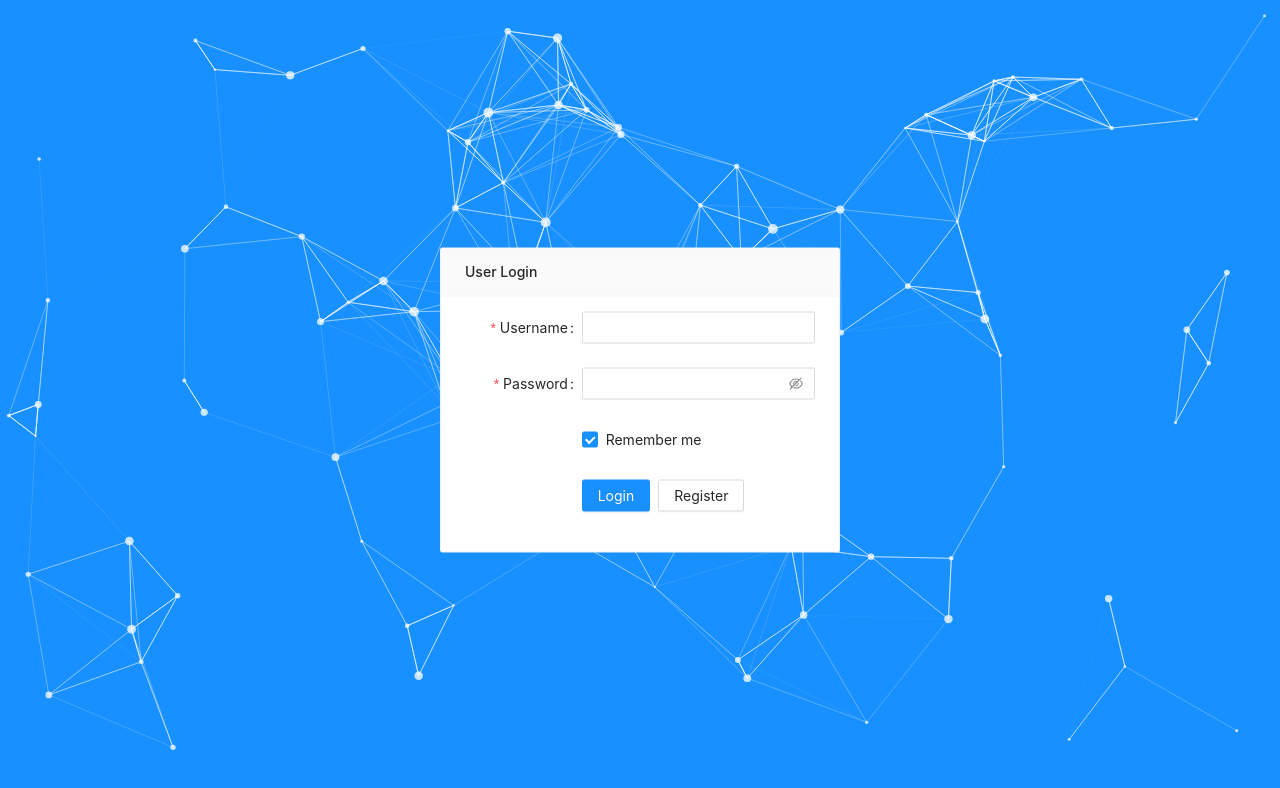
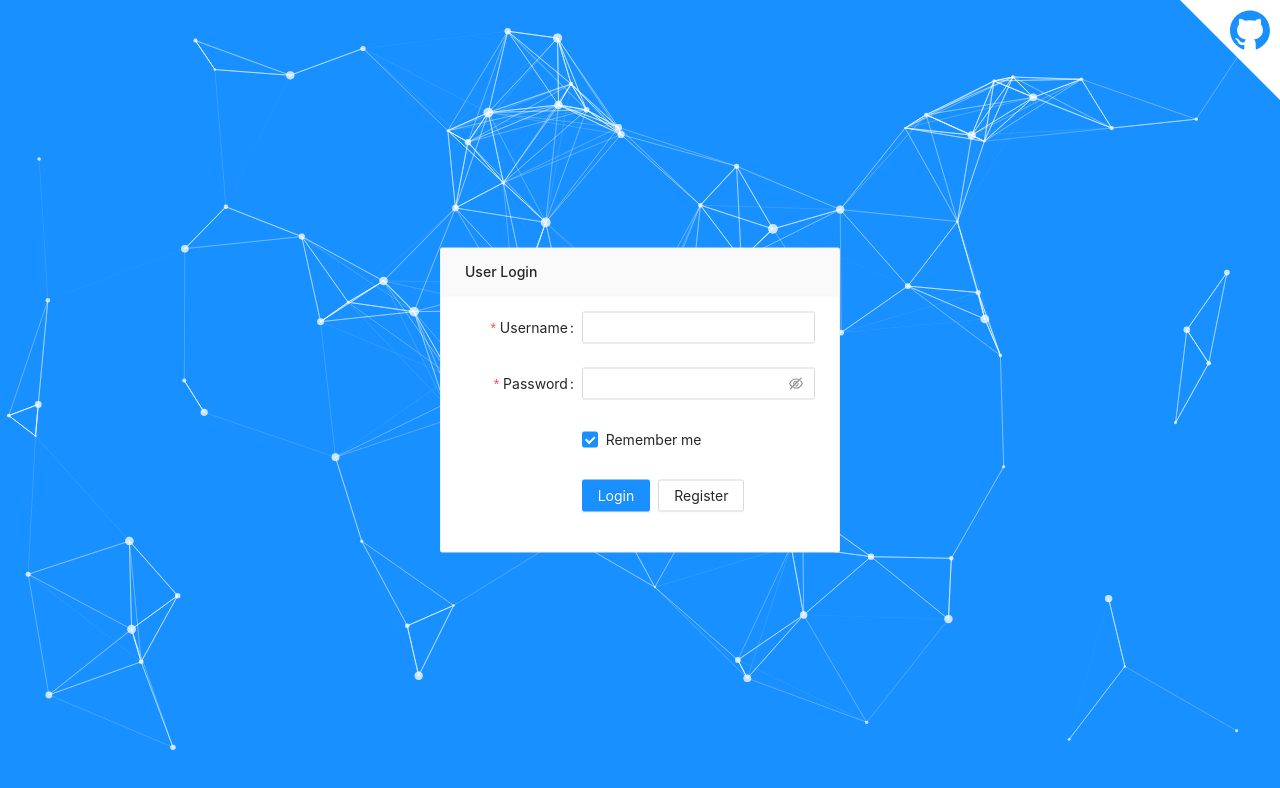
Before and after one commit to GDCPedro/gdc, a React (Create React App) app: page /login in a window 1280 px wide. Shown: the top 788 px of the page. Built offline with nearby package versions, Linux system fonts and the light colour scheme.

Commit message:
feat(*) jwt认证

```diff
--- a/src/App.tsx
+++ b/src/App.tsx
@@ -8,6 +8,7 @@ import Login from "./views/Login";
 import { RecoilRoot } from "recoil";
 
 import "./App.scss";
+import "./assets/variables.scss";
 import "antd/dist/antd.css";
 
 import GDCFooter from "./layout/GDCFooter";
--- a/src/api/index.ts
+++ b/src/api/index.ts
@@ -12,6 +12,15 @@ class Service {
   handleRegister(params: { name: string; pswd: string }): Promise<any> {
     return request.post("/register", params);
   }
+
+  /**
+   * 验证一下jwt策略
+   * @param username
+   * @param password
+   */
+  getProfile(username: string, password: string): Promise<any> {
+    return request.post("/profile", { username, password });
+  }
 }
 
 export default new Service();
--- /dev/null
+++ b/src/assets/index.scss
@@ -0,0 +1,3 @@
+.github-link {
+
+}
--- /dev/null
+++ b/src/assets/variables.scss
@@ -0,0 +1 @@
+$main-theme: #1980ff;
--- /dev/null
+++ b/src/components/login/Author.tsx
@@ -0,0 +1,22 @@
+import React, { ReactElement } from "react";
+import { GithubOutlined } from "@ant-design/icons";
+import { Tooltip } from "antd";
+
+interface Props {}
+
+export default function Author({}: Props): ReactElement {
+  const text = "查看网页源代码";
+
+  return (
+    <div className="github-link">
+      <a href="https://github.com/GDCPedro/gdc" target="blank">
+        <Tooltip placement="bottomLeft" color="blue" title={text}>
+          <GithubOutlined
+            style={{ color: "#1890ff" }}
+            className="github-link__icon"
+          />
+        </Tooltip>
+      </a>
+    </div>
+  );
+}
--- a/src/components/login/InnerForm.tsx
+++ b/src/components/login/InnerForm.tsx
@@ -1,10 +1,12 @@
-import React, { Component } from "react";
+import React from "react";
 import { Form, Input, Button, Checkbox } from "antd";
 import { Store } from "antd/lib/form/interface";
 /**
  * 登录接口
  */
 import service from "../../api/index";
+import { useRecoilState } from "recoil";
+import { filteredTokenState } from "../../store/index";
 
 const layout = {
   labelCol: { span: 8 },
@@ -25,13 +27,15 @@ interface State {
   password: string;
 }
 
-class InnerForm extends Component<Props, State> {
-  state: State = {
-    username: "",
-    password: "",
-  };
+export default function InnerForm() {
+  // 获取token
+  const [token, setToken] = useRecoilState(filteredTokenState);
 
-  onFinish(form: Store) {
+  /**
+   * 确认登录
+   * @param form
+   */
+  const onFinish = (form: Store) => {
     service
       .login({
         username: form.username,
@@ -40,28 +44,28 @@ class InnerForm extends Component<Props, State> {
       .then((res) => {
         // 登录成功了,进行处理
         console.log(res);
-        localStorage.setItem("tokenState", res);
+        setToken(res.access_token);
       })
       .catch((err) => {
         console.log(err);
       });
-  }
+  };
 
   /**
    * 注册
    */
-  onRegister() {
+  const onRegister = () => {
+    service.getProfile("李如萍", "199408");
     console.log("onRegister");
-  }
+  };
 
-  render() {
   return (
     <div>
       <Form
         {...layout}
         name="basic"
         initialValues={{ remember: true }}
-          onFinish={this.onFinish}
+        onFinish={onFinish}
         onFinishFailed={onFinishFailed}
       >
         <Form.Item
@@ -92,7 +96,7 @@ class InnerForm extends Component<Props, State> {
           <Button
             className="register-btn"
             htmlType="button"
-              onClick={this.onRegister}
+            onClick={onRegister}
           >
             Register
           </Button>
@@ -101,6 +105,3 @@ class InnerForm extends Component<Props, State> {
     </div>
   );
 }
-}
-
-export default InnerForm;
--- a/src/index.scss
+++ b/src/index.scss
@@ -1,3 +1,5 @@
+@import "./assets/variables.scss";
+
 body {
   margin: 0;
   font-family: -apple-system, BlinkMacSystemFont, 'Segoe UI', 'Roboto', 'Oxygen',
@@ -11,3 +13,21 @@ code {
   font-family: source-code-pro, Menlo, Monaco, Consolas, 'Courier New',
     monospace;
 }
+
+.github-link {
+  box-sizing: border-box;
+  position: fixed;
+  top: 0px;
+  right: 0px;
+  border-top: 100px solid white;
+  border-left: 100px solid transparent;
+
+  &__icon {
+    position: fixed;
+    top: 10px;
+    right: 10px;
+    width: 40px;
+    height: 40px;
+    font-size: 40px;
+  }
+}
--- a/src/store/index.ts
+++ b/src/store/index.ts
@@ -1,4 +1,10 @@
-import { atom, selector } from "recoil";
+import { atom, selector, RecoilState } from "recoil";
+
+// 设置全局的token
+export const tokenState = atom({
+  key: "tokenState",
+  default: "",
+});
 
 export const sideBarState = atom({
   key: "sideBarState", // unique ID (with respect to other atoms/selectors)
@@ -18,15 +24,17 @@ export const filteredDefaultItem = selector({
       : [get(defaultItemState)],
 });
 
-export const tokenState = atom({
-  key: "tokenState",
-  default: "",
-});
-
+/**
+ * 储存token到storage
+ */
 export const filteredTokenState = selector({
   key: "filteredTokenState",
   get: ({ get }) =>
-    !!localStorage.getItem("tokenState")
-      ? localStorage.getItem("tokenState")
+    !!localStorage.getItem("gdcToken")
+      ? localStorage.getItem("gdcToken")
       : get(tokenState),
+  set: ({ set }, newValue) => {
+    localStorage.setItem("gdcToken", newValue as string);
+    return set(tokenState as RecoilState<unknown>, newValue);
+  },
 });
--- a/src/utils/request.ts
+++ b/src/utils/request.ts
@@ -1,11 +1,18 @@
+/* eslint-disable react-hooks/rules-of-hooks */
 import axios from "axios";
 import { message } from "antd";
+
+function getToken() {
+  return `Bearer ${localStorage.getItem("gdcToken")}`;
+}
 
 const service = axios.create({
   baseURL: "/api",
   withCredentials: false,
   timeout: 30 * 1000,
 });
+
+service.defaults.headers.common["Authorization"] = getToken();
 
 service.interceptors.request.use((config) => {
   message.loading("加载中...", 0, () => {});
--- a/src/views/Login.tsx
+++ b/src/views/Login.tsx
@@ -3,6 +3,7 @@ import "../assets/login.scss";
 import { Card } from "antd";
 import InnerForm from "../components/login/InnerForm";
 import Particles from "react-tsparticles";
+import Author from "../components/login/Author";
 
 interface Props {}
 interface State {}
@@ -90,6 +91,7 @@ export default class Login extends Component<Props, State> {
     return (
       <div className="login">
         <Particles width="100%" height="100%" params={particlesConfig} />
+        <Author />
 
         <Card
           className="login-center"
```
Lines whose indentation alone changed are shown as unchanged.
